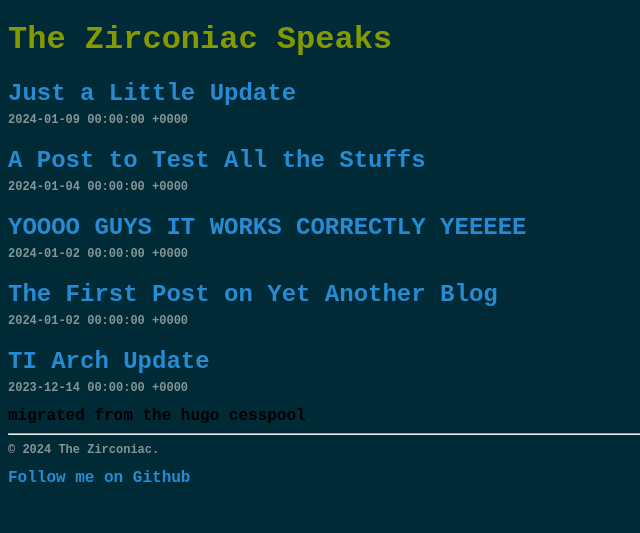
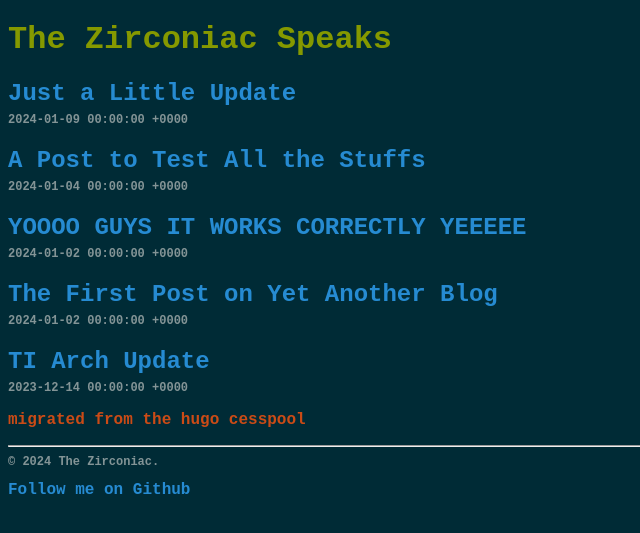
Before and after one commit to ZirconiaCubed3v2/ZirconiaCubed3v2.github.io, a Jekyll site: the page built from index.html, in a window 1280 px wide. Shown: the top 533 px of the page, without its empty margins (0-640 px from the left). Built offline with Jekyll 4.4.1, drawn with Linux system fonts in a browser that asks for light colours; some web fonts are replaced; the list of posts is cut into pages by our own code.

Commit message:
still trying to add descriptions to posts on the homepage

```diff
--- a/css/style.css
+++ b/css/style.css
@@ -14,6 +14,12 @@ a {
 }
 #heading {
   color: #268bd2;
+}
+#description {
+  color: #cb4b16;
+  font-family: 'Cousine', monospace;
+  font-weight: bold;
+  font-size: 14;
 }
 #sitetitle {
   color: #859900;
--- a/index.html
+++ b/index.html
@@ -5,7 +5,7 @@ layout: default
 {% for post in paginator.posts %}
   <h2 style="margin-bottom: 0.1em"><a id="posttitle" href="{{ post.url }}">{{ post.title }}</a></h2>
   <p id="date">{{ post.date }}</p>
-  {{ post.description }}
+  <p id="description">{{ post.description }}</p>
 {% endfor %}
 
 {% include paginator.html %}
```
